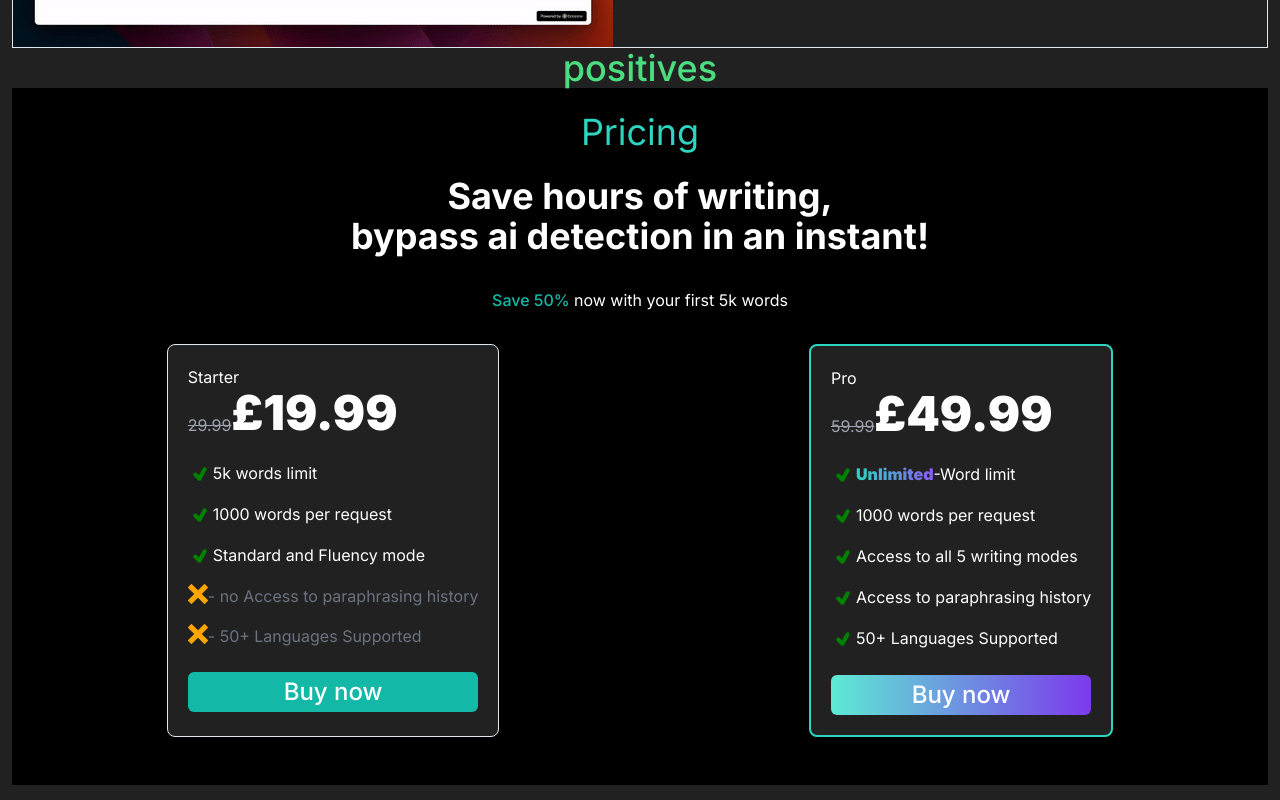
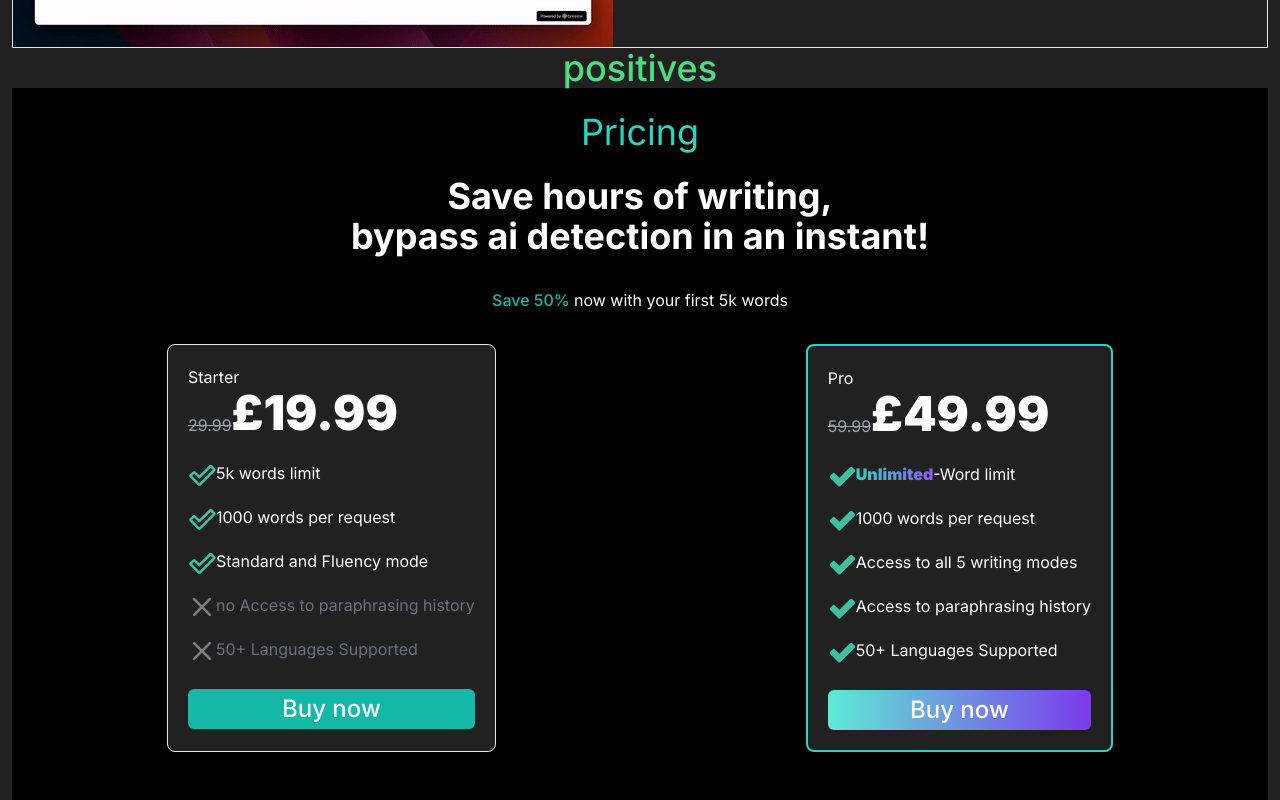
Before and after one commit to MabroorA/humanize-text.com, a Next.js app: page / in a window 1280 px wide. Shown: the part 1283-2083 px from the top of the page. Built offline with nearby package versions, Linux system fonts and the light colour scheme; no server answers.

Commit message:
icons changed

```diff
--- a/components/pricing.tsx
+++ b/components/pricing.tsx
@@ -1,6 +1,7 @@
 import { Button } from "./ui/button";
-import { TiTick } from "react-icons/ti";
-import { ImCross } from "react-icons/im";
+
+
+import { CheckFat,X } from "@phosphor-icons/react/dist/ssr";
 
 
 export default function pricing() {
@@ -24,11 +25,11 @@ export default function pricing() {
                 </div>
 
                 <div className=" text-white py-4">
-                    <p className="py-2 flex flex-row"><TiTick  size={25} color="green" /> 5k words limit</p>
-                    <p className="py-2 flex flex-row"><TiTick  size={25} color="green" /> 1000 words per request</p>
-                    <p className="py-2 flex flex-row"><TiTick  size={25} color="green" /> Standard and Fluency mode</p>
-                    <p className=' text-gray-500 py-2 flex flex-row'><ImCross size={20} color="orange" />- no Access to paraphrasing history</p>
-                    <p className='text-gray-500 py-2 flex flex-row'><ImCross size={20} color="orange" />- 50+ Languages Supported</p>
+                    <p className="py-2 flex flex-row"><CheckFat size={28} color="#42BEA0" weight="bold" /> 5k words limit</p>
+                    <p className="py-2 flex flex-row"><CheckFat size={28} color="#42BEA0" weight="bold" />  1000 words per request</p>
+                    <p className="py-2 flex flex-row"><CheckFat size={28} color="#42BEA0" weight="bold" />  Standard and Fluency mode</p>
+                    <p className=' text-gray-500 py-2 flex flex-row'><X size={28} color="gray" weight="bold" />no Access to paraphrasing history</p>
+                    <p className='text-gray-500 py-2 flex flex-row'><X size={28} color="gray" weight="bold" />50+ Languages Supported</p>
                 </div>
                 <Button className="text-2xl text-white font-medium bg-teal-500 min-w-64 ">Buy now</Button>
 
@@ -43,11 +44,11 @@ export default function pricing() {
                 </div>
 
                 <div className=" text-white py-4">
-                    <p className="py-2 flex flex-row"><TiTick  size={25} color="green" /> <span className="bg-clip-text text-transparent bg-gradient-to-r from-teal-400 to-violet-500 font-black">Unlimited </span>-Word limit</p>
-                    <p className="py-2 flex flex-row"><TiTick  size={25} color="green" /> 1000 words per request</p>
-                    <p className="py-2 flex flex-row"><TiTick  size={25} color="green" /> Access to all 5 writing modes</p>
-                    <p className="py-2 flex flex-row"><TiTick  size={25} color="green" /> Access to paraphrasing history</p>
-                    <p className="py-2 flex flex-row"><TiTick  size={25} color="green" /> 50+ Languages Supported</p>
+                    <p className="py-2 flex flex-row"><CheckFat size={28} color="#42BEA0" weight="fill" />  <span className="bg-clip-text text-transparent bg-gradient-to-r from-teal-400 to-violet-500 font-black">Unlimited </span>-Word limit</p>
+                    <p className="py-2 flex flex-row"><CheckFat size={28} color="#42BEA0" weight="fill" />  1000 words per request</p>
+                    <p className="py-2 flex flex-row"><CheckFat size={28} color="#42BEA0" weight="fill" />  Access to all 5 writing modes</p>
+                    <p className="py-2 flex flex-row"><CheckFat size={28} color="#42BEA0" weight="fill" />  Access to paraphrasing history</p>
+                    <p className="py-2 flex flex-row"><CheckFat size={28} color="#42BEA0" weight="fill" />  50+ Languages Supported</p>
                 </div>
                 <Button className="text-2xl text-white font-medium bg-clip bg-gradient-to-r from-teal-300 to-violet-600 min-w-64 hover:bg-purple-600 ">Buy now</Button>
 
--- a/package.json
+++ b/package.json
@@ -12,6 +12,7 @@
     "@ai-sdk/google": "^0.0.14",
     "@auth/supabase-adapter": "^1.1.0",
     "@google/generative-ai": "^0.11.3",
+    "@phosphor-icons/react": "^2.1.5",
     "@radix-ui/react-menubar": "^1.0.4",
     "@radix-ui/react-slot": "^1.0.2",
     "@supabase/supabase-js": "^2.43.3",
```
Also changed, not shown: 1 other file (tests, documents, lock files or other folders).
